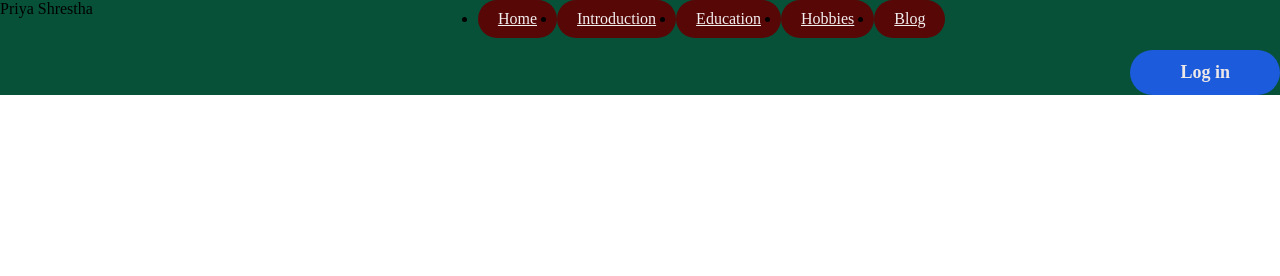
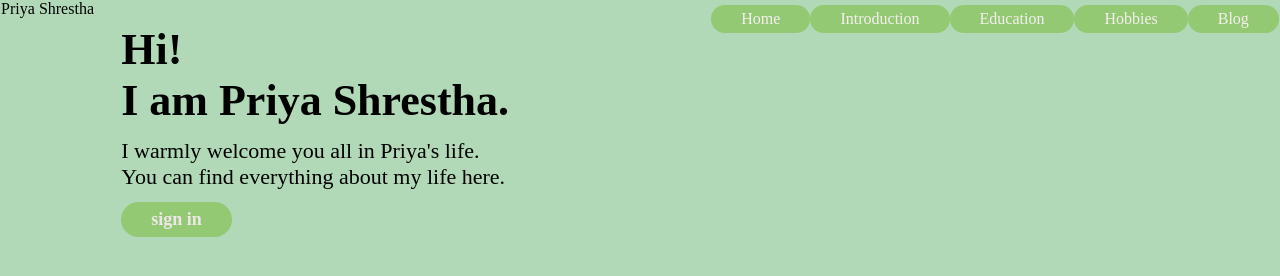
Before and after one commit to ShresthaPriya/PERSONAL-WEBSITE, a plain HTML site: page index.html in a window 1280 px wide. Drawn offline with Linux system fonts and the light colour scheme.

Commit message:
added different color

```diff
--- a/CSS/style.css
+++ b/CSS/style.css
@@ -2,44 +2,46 @@
     margin: 0;
     padding: 0;
 }
-
+body{
+    background-color:#B1D8B7
+}
 .container{
-    background-color: rgb(6, 81, 56);
-
     display: flex;
     height: auto;
-    justify-content: space-between;
+    justify-content: space-around;
+    position: relative;
+    height: 100%;
+    width: 100%
 }
-.nav{
-    padding-left: 200px;
-    color: black;
-    display: flex;
+
+.logo{
+
 }
-.nav li{
-    position: relative;
-    justify-content: space-between;
+
+.content{
+    font-size: 22px;
+    margin-left: 25px;
 }
-.nav a{
-    display: inline-block;
-    color: rgb(243, 239, 239);
-    font-weight: 300;
-    font-size: 1 rem;
-    border-radius: 20px;
-    padding: 10px 20px;
-    background: rgb(88, 7, 7);
-    transition: all 0.5s ease;
+h1{
+   font-weight: 700;
+   font-family: 'Times New Roman', Times, serif;
+   margin-top: 24px;
+   margin-bottom: 12px;
+
 }
-.nav a:hover{
-    background: rgb(230, 228, 236);
-    color: rgb(201, 21, 15);
+p{
+
+    margin-bottom: 12px;
 }
+
 .button{
-    margin-top: 50px;
+    margin-top: 5px;
+
 }
 .button a{
   display: inline-block;
-  padding: 10px 50px;
-  background: rgb(27, 91, 220);
+  padding: 5px 30px;
+  background: #94C973;
   border-radius: 30px;
   text-decoration: none;
   color: rgb(237, 231, 231);
@@ -49,6 +51,36 @@
   transition: all 0.5s ease;
 }
 .button a:hover{
-    background: rgb(38, 6, 152);
+    background: #2F5233;
     color: rgb(4, 2, 18);
 }
+
+.nav{
+    padding-left: 200px;
+    color: black;
+    display: flex;
+    margin-top: 5px;
+
+
+
+}
+.nav li{
+    position: relative;
+    justify-content: space-between;
+    list-style: none;
+}
+.nav a{
+    display: inline-block;
+    text-decoration: none;
+    color: rgb(243, 239, 239);
+    font-weight: 300;
+    font-size: 1 rem;
+    border-radius: 20px;
+    padding: 5px 30px;
+    background: #94C973;
+    transition: all 0.5s ease;
+}
+.nav a:hover{
+    background: rgb(230, 228, 236);
+    color: rgb(201, 21, 15);
+}
--- a/index.html
+++ b/index.html
@@ -11,6 +11,16 @@
     <div class="container">
         Priya Shrestha
 
+        <div class="content">
+            <h1>Hi! <br> I am Priya Shrestha.</h1>
+            <p> I warmly welcome you all in Priya's life. <br> You can find everything about my life here.</p>
+
+         <div class="button">
+            <a href="#">
+                sign in
+            </a>
+        </div>
+        </div>
 
         <nav>
             <ul class="nav">
@@ -21,15 +31,7 @@
             <li><a href="#Blog">Blog</a></li>
             </ul>
         </nav>
-
-
-    <div class="button">
-        <a href="#">
-            Log in
-        </a>
-
-    </div>
-    </div>
+          </div>
 
 
 </body>
```
Also changed, not shown: Pri.png (added).
